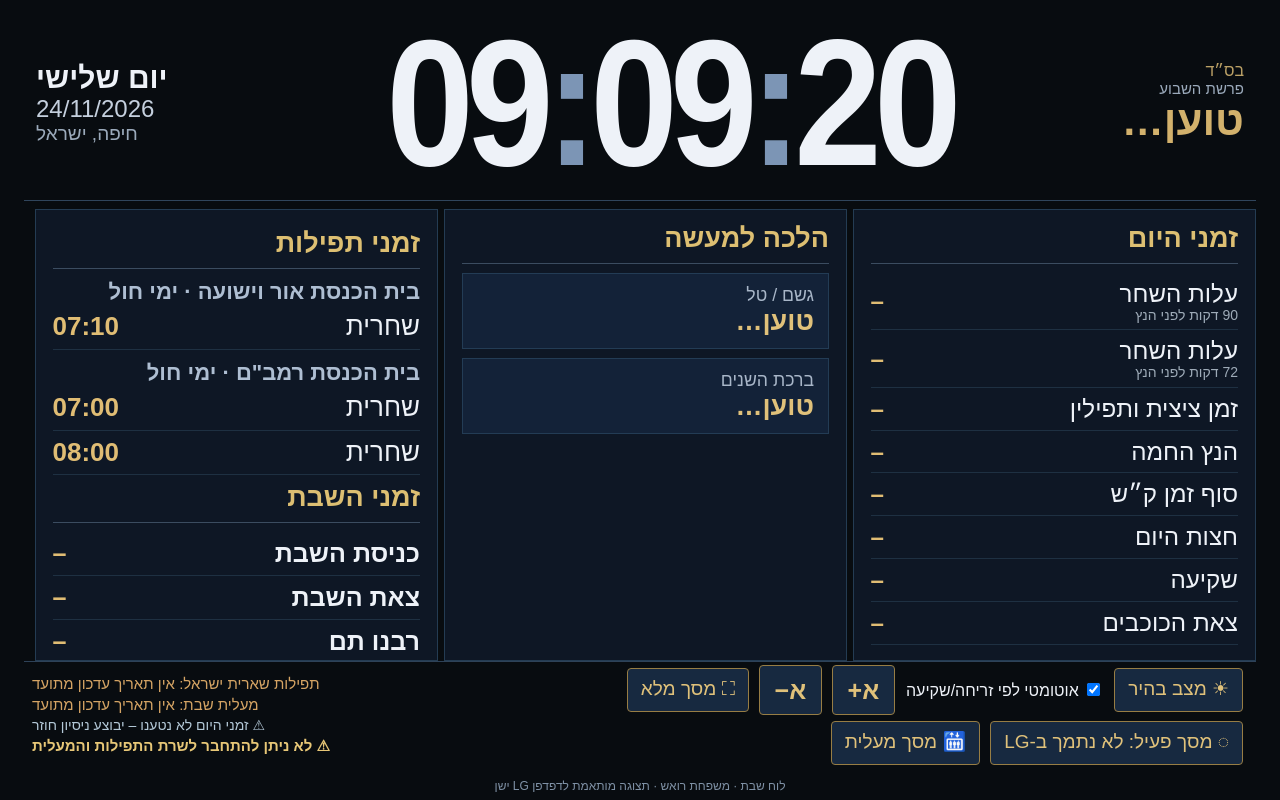
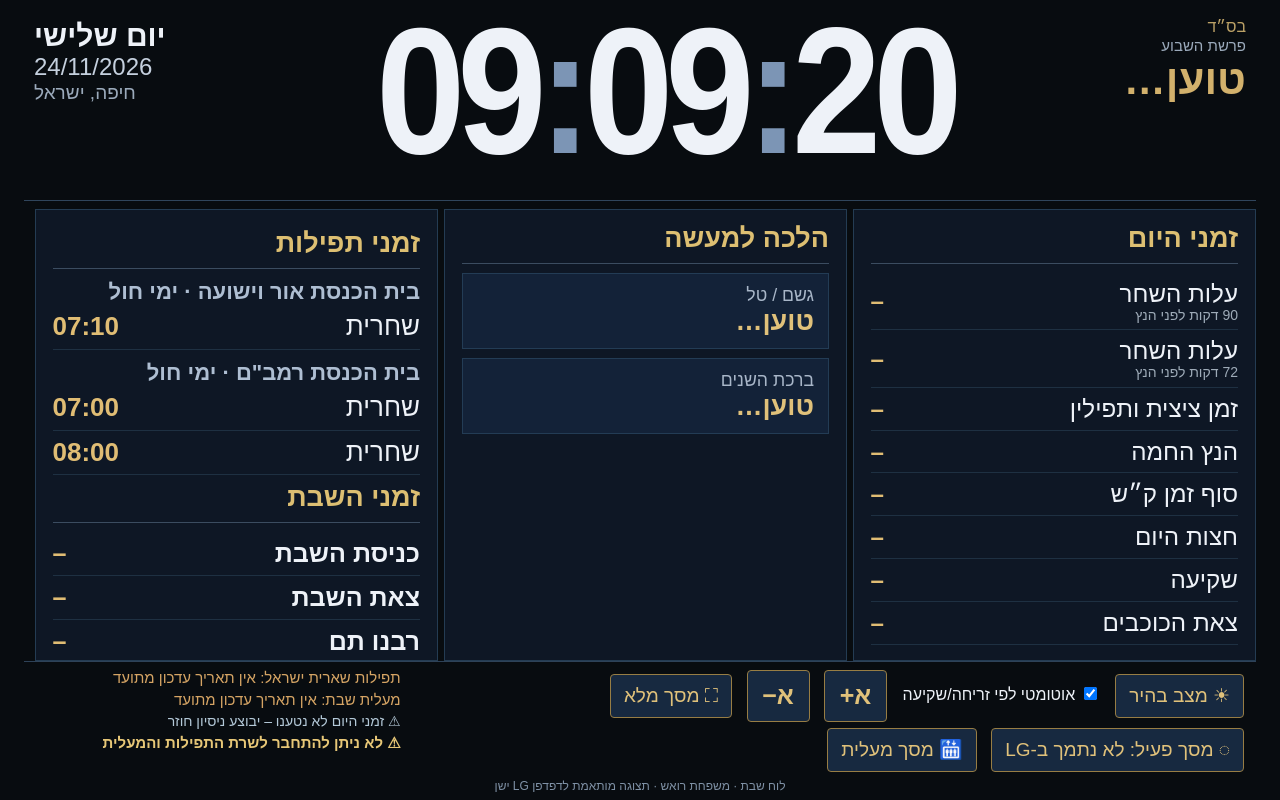
Before and after one commit to Danielrouach/Shabbat_board, a plain HTML site: page lg/index.html in a window 1280 px wide. Drawn offline with Linux system fonts and the light colour scheme; no server answers.

Commit message:
Replace only LG header/footer flex text layout with stable positioned blocks on webOS 3

```diff
--- a/lg/index.html
+++ b/lg/index.html
@@ -200,6 +200,67 @@ html.light-theme #weekly-prayers,
 html.light-theme #weekly-board{
  color:#172839!important;
  -webkit-text-fill-color:#172839!important;
+}
+/* webOS 3 legacy: fixed-position header and toolbar, without flex text layers.
+   All sizing below is local to header/footer. Preserve dashboard panels. */
+#header {
+ display:block!important;position:relative!important;
+ overflow:visible!important;
+}
+#header #parasha-block {
+ display:block!important;position:absolute!important;
+ top:6px!important;right:10px!important;left:auto!important;
+ width:26%!important;height:auto!important;
+ -webkit-flex:none!important;flex:none!important;
+ overflow:visible!important;text-align:right!important;
+}
+#header #clock-block {
+ display:block!important;position:absolute!important;
+ left:26%!important;top:0!important;
+ width:48%!important;height:100%!important;
+ -webkit-flex:none!important;flex:none!important;
+ overflow:visible!important;text-align:center!important;
+}
+#header #location-block {
+ display:block!important;position:absolute!important;
+ left:10px!important;right:auto!important;top:6px!important;
+ width:25%!important;height:auto!important;
+ -webkit-flex:none!important;flex:none!important;
+ overflow:visible!important;text-align:left!important;
+}
+#header #bsd,#header #parasha-label,#header #parasha-name,
+#header #hebrew-date,#header #day-of-week-left,
+#header #gregorian-date,#header #location-name{
+ display:block!important;position:static!important;
+ height:auto!important;min-height:1em!important;
+ overflow:visible!important;line-height:1.18!important;
+ opacity:1!important;visibility:visible!important;
+}
+#footer {
+ display:block!important;position:relative!important;
+ overflow:visible!important;
+}
+#footer #footer-left {
+ display:block!important;position:absolute!important;
+ right:7px!important;left:auto!important;top:5px!important;
+ width:69%!important;height:auto!important;
+ overflow:visible!important;text-align:right!important;
+}
+#footer #footer-right {
+ display:block!important;position:absolute!important;
+ left:7px!important;right:auto!important;top:5px!important;
+ width:30%!important;height:auto!important;
+ overflow:visible!important;text-align:right!important;
+}
+#footer #footer-left button,#footer #footer-left a {
+ display:inline-block!important;position:static!important;
+ height:auto!important;line-height:1.25!important;
+ vertical-align:middle!important;
+ white-space:nowrap!important;text-align:center!important;
+}
+#footer #footer-right span {
+ display:block!important;position:static!important;
+ height:auto!important;line-height:1.2!important;
 }
 </style>
 <script>
```
